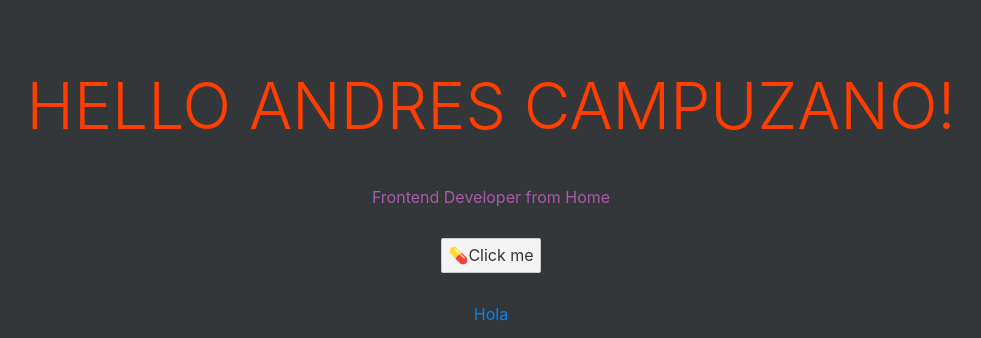
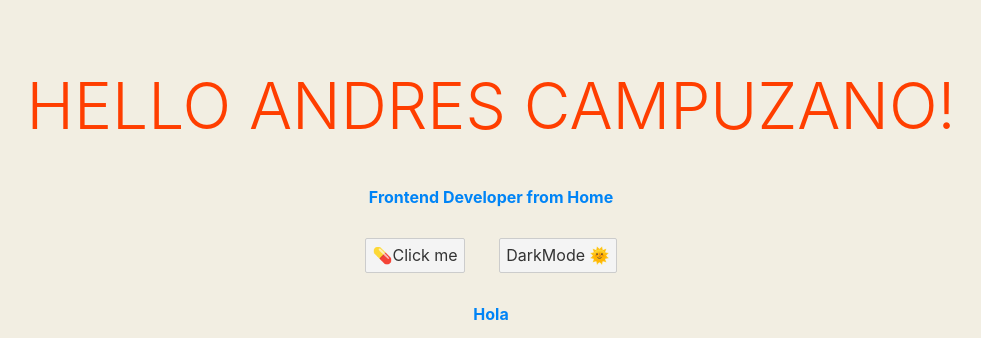
Before and after one commit to AndresCampuzano/Svelte-first-project, a Svelte app: page / in a window 1280 px wide. Shown: the top 338 px of the page, without its empty margins (149-1130 px from the left). Built offline with nearby package versions, Linux system fonts and the light colour scheme.

Commit message:
DarkMode.

```diff
--- a/src/App.svelte
+++ b/src/App.svelte
@@ -18,13 +18,19 @@
 
 <style>
 	:global(body) {
-		/* background-color: #f2eee2; */
-		background-color: #343739;
+		background-color: #f2eee2;
+		/* background-color: #343739; */
 		color: #0084f6;
 	}
 
 	:global(:root) {
-		--theme-color: #a75ca7;
+		--theme-color-light: #a75ca7;
+		--theme-color-dark: #bfc2c7;
+	}
+
+	:global(body.dark-mode) {
+		background-color: #1d3040;
+		color: var(--theme-color-dark);
 	}
 
 	main {
@@ -32,6 +38,7 @@
 		padding: 1em;
 		max-width: 240px;
 		margin: 0 auto;
+		font-weight: bold;
 	}
 
 	main img {
--- a/src/components/About.svelte
+++ b/src/components/About.svelte
@@ -1,9 +1,15 @@
 <script>
   let someText = `Frontend Developer from Home`;
   let count = 0;
+  let styles = { darkmode: false }
 
   function handleClick() {
     count += 1;
+  }
+
+  function toggle() {
+    styles.darkmode = !styles.darkmode;
+    window.document.body.classList.toggle("dark-mode");
   }
 </script>
 
@@ -19,6 +25,15 @@
 </style>
 
 <div class="About">
-  <p>{someText}</p>
+
+  {#if !styles.darkmode}
+    <p>{someText}</p>
+  {:else}
+    <p>
+      <span>Hello DarkMode</span>
+    </p>
+  {/if}
+
   <button on:click={handleClick} >💊Click me {count === 0 ? '' : count}</button>
+  <button on:click={toggle}>DarkMode {styles.darkmode ? '🌘' : '🌞'}</button>
 </div>
```
Also changed, not shown: .prettierrc.js (added).
